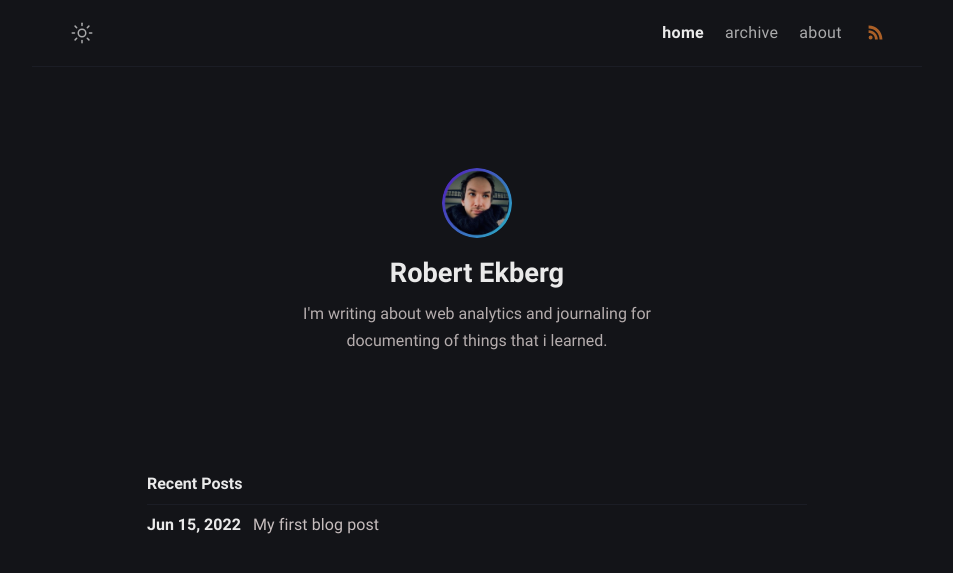
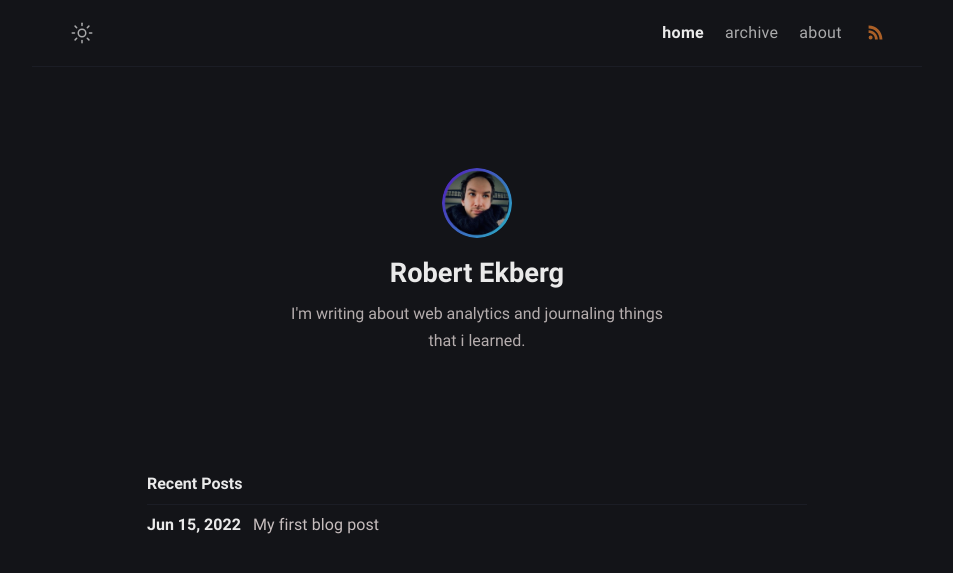
Before and after one commit to RobertEkberg/robertekberg.github.io, a Jekyll site: the page built from index.md, in a window 1280 px wide. Shown: the top 573 px of the page, without its empty margins (163-1116 px from the left). Built offline with Jekyll 4.4.1, drawn with Linux system fonts in a browser that asks for light colours.

Commit message:
edit description

```diff
--- a/_config.yml
+++ b/_config.yml
@@ -2,7 +2,7 @@
 title: Robert Ekberg # site title
 description: >- # site description
   I'm writing about web analytics and journaling
-  for documenting of things that i learned.
+  things that i learned.
 lang: en-US # default lang
 timezone: # set your timezone
 image: assets/img/ogp.png # This image used for Open Graph more info https://ogp.me/
@@ -14,7 +14,7 @@ author:
   name: Robert Ekberg # author name
   bio: >- # tell to the world
     I'm writing about web analytics and journaling
-    for documenting of things that i learned.
+    things that i learned.
   username: Robert # general username
   github: RobertEkberg # github username
   twitter: twitter_username # twitter username
```
